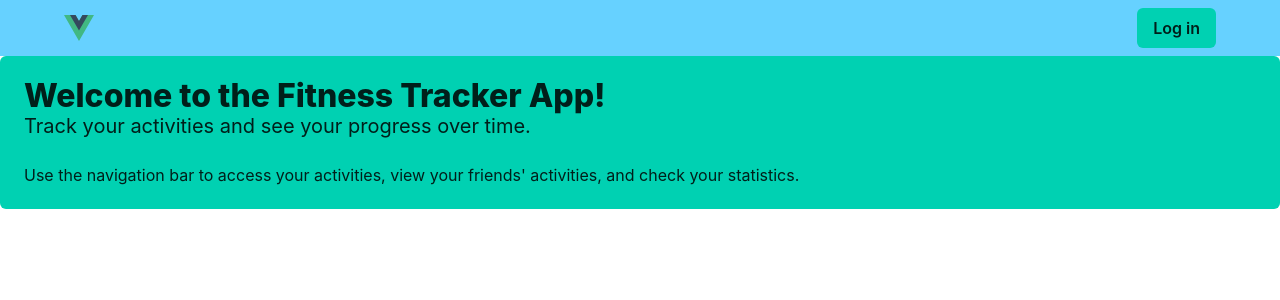
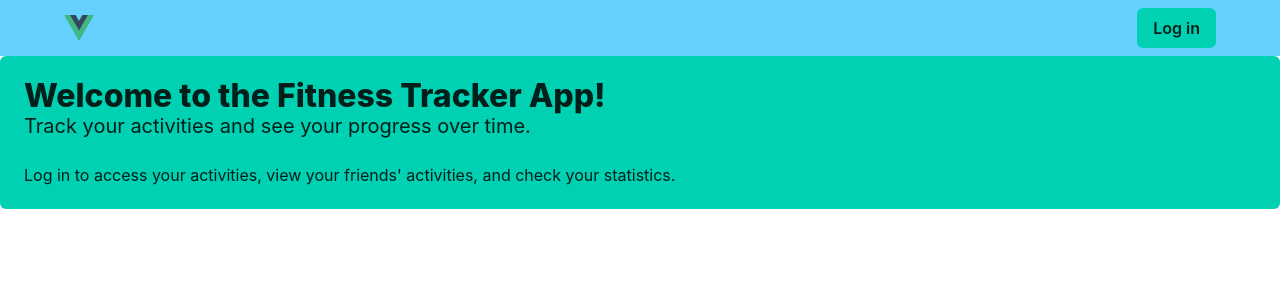
Before and after one commit to JasonIngham24/WebServer_FitnessTracker, a Vue app in the folder Client/: page / in a window 1280 px wide. Shown: the top 300 px of the page. Built offline with nearby package versions, Linux system fonts and the light colour scheme; the HTML template or start-up script is replaced by a standard one.

Commit message:
Updated Friends Functionality

```diff
--- a/Client/src/data/activities.ts
+++ b/Client/src/data/activities.ts
@@ -11,28 +11,28 @@ export const activities: Activity[] = [
     {
         id: 2,
         userId: 1,
-        activity: 'Swimming',
+        activity: 'Cycling',
         duration: 60,
         date: '2026-03-14',
     },
     {
         id: 3,
         userId: 2,
-        activity: 'Running',
+        activity: 'Swimming',
         duration: 45,
         date: '2026-03-15',
     },
     {
         id: 4,
         userId: 2,
-        activity: 'Weightlifting',
+        activity: 'Yoga',
         duration: 60,
         date: '2026-03-14',
     },
     {
         id: 5,
         userId: 3,
-        activity: 'Yoga',
+        activity: 'Weightlifting',
         duration: 60,
         date: '2026-03-15',
     },
--- a/Client/src/models/activity.ts
+++ b/Client/src/models/activity.ts
@@ -1,7 +1,7 @@
 export interface Activity {
     id: number;
     userId: number;
-    activity: string;
+    activity: String;
     duration: number;
     date: string;
 }
--- a/Client/src/views/FriendsView.vue
+++ b/Client/src/views/FriendsView.vue
@@ -1,3 +1,13 @@
+<script setup lang="ts">
+import { getMyFriends } from '@/services/session';
+import { activities } from '@/data/activities';
+
+const friends = getMyFriends();
+
+function getFriendActivities(friendId: number) {
+    return activities.filter((a) => a.userId === friendId);
+}
+</script>
 <template>
     <div>
         <h1 class="title">Friends</h1>
@@ -22,14 +32,3 @@
         </div>
     </div>
 </template>
-
-<script setup lang="ts">
-import { getMyFriends } from '@/services/session';
-import { activities } from '@/data/activities';
-
-const friends = getMyFriends();
-
-function getFriendActivities(friendId: number) {
-    return activities.filter((a) => a.userId === friendId);
-}
-</script>
--- a/Client/src/views/HomeView.vue
+++ b/Client/src/views/HomeView.vue
@@ -7,7 +7,7 @@
     <div class="notification is-primary">
       <h1 class="title">Welcome to the Fitness Tracker App!</h1>
       <p class="subtitle">Track your activities and see your progress over time.</p>
-      <p>Use the navigation bar to access your activities, view your friends' activities, and check your statistics.</p>
+      <p>Log in to access your activities, view your friends' activities, and check your statistics.</p>
     </div>
   </main>
 </template>
```
